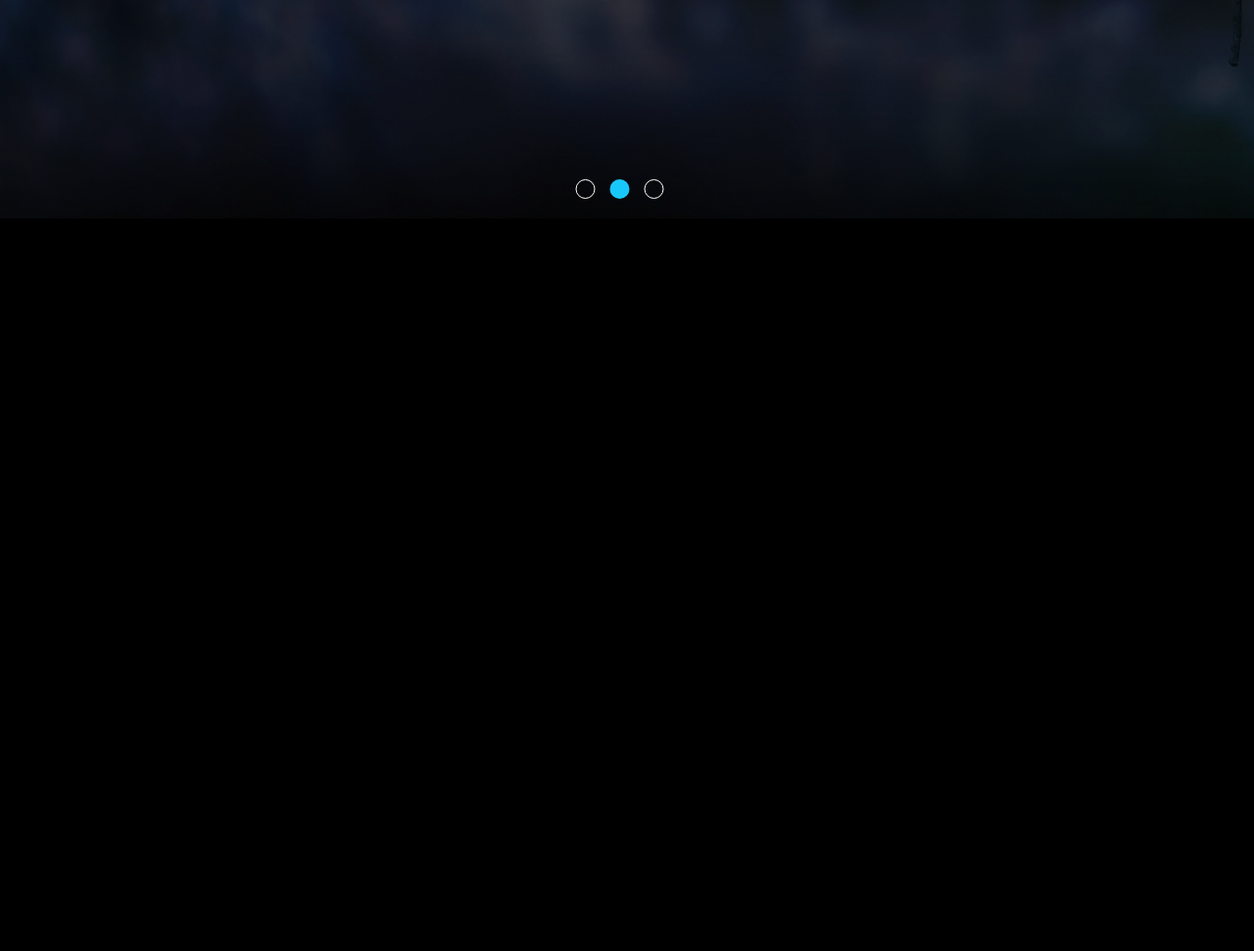
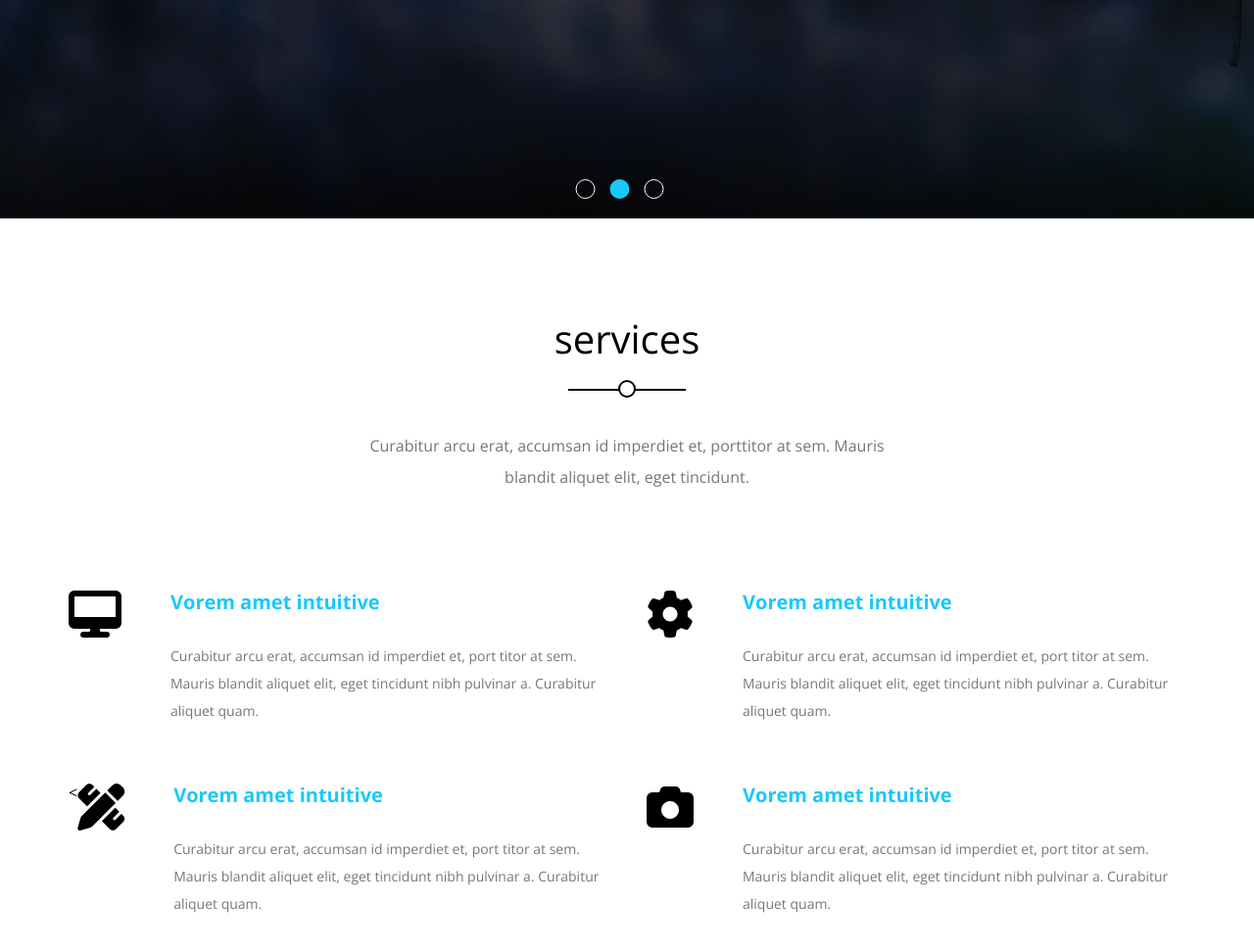
Before and after one commit to ma7moudma7joub/template2, a plain HTML site: page index.html in a window 1280 px wide. Shown: the part 577-1548 px from the top of the page at 98% size. Before the commit the page ends 800 px from the top, so only its background shows below. Drawn offline with nearby package versions, Linux system fonts and the light colour scheme.

Commit message:
services section is finished

```diff
--- a/css/kasper.css
+++ b/css/kasper.css
@@ -18,13 +18,52 @@ a {
 }
  body{
     font-family: "Open Sans", sans-serif;
-    background-color: black;
  }
  .container {
     padding: 0 15px;
     margin-left: auto;
     margin-right: auto;
  }
+ .main-heading {
+   text-align: center;
+ }
+ .main-heading h2 {
+   font-size:40px;
+   font-weight:normal;
+   position: relative;
+   transform:uppercase;
+   margin-bottom: 70px;
+ }
+ .main-heading h2:before {
+  content:"";
+  width: 120px;
+  background-color:black;
+  height: 2px;
+  position: absolute;
+  left: 50%;
+  transform: translateX(-50%);
+  bottom: -30px;
+ }
+ .main-heading h2:after {
+  content:"";
+  width:14px;
+  height: 14px;
+  border-radius:50%;
+  background-color: white;
+  border: 2px solid black;
+  position: absolute;
+  bottom:-37px;
+  left: 50%;
+  transform: translateX(-50%);
+ }
+ .main-heading p {
+  color: #777;
+  line-height:2;
+  margin:0 auto 100px;
+  width: 550px;
+  max-width: 100%;
+ }
+
  @media (min-width: 768px) {
     .container {
       width: 750px;
@@ -237,3 +276,29 @@ a {
     background-color: var(--main-color);
     border: none;
   }
+  .services {
+    padding-top:var(--section-padding);
+    padding-bottom:var(--section-padding);
+  }
+  .services .srv-container {
+    display:grid;
+    grid-template-columns: repeat(auto-fill, minmax(450px, 1fr));
+    grid-column-gap:40px;
+    grid-row-gap:60px;
+  }
+  .services .srv-container .srv {
+    display:flex;
+  }
+  .services .srv-container .srv i {
+    margin-right:50px;
+  }
+  .services .srv-container .srv h3 {
+    color: var(--main-color);
+    font-size: 20px;
+    padding-bottom: 30px;
+  }
+  .services .srv-container .srv p {
+    color: #777;
+    line-height: 2;
+    font-size: 14px;
+  }
--- a/index.html
+++ b/index.html
@@ -65,5 +65,52 @@
         <li></li>
       </div>
     </div>
+    <div class="services">
+        <div class="container">
+            <div class="main-heading">
+                <h2>services</h2>
+                <p>Curabitur arcu erat, accumsan id imperdiet et, porttitor at
+                     sem. Mauris blandit aliquet elit, eget tincidunt.</p>
+            </div>
+            <div class="srv-container">
+                <div class="srv">
+                    <i class="fas fa-desktop fa-3x"></i>
+                    <div class="text">
+                    <h3>Vorem amet intuitive</h3>
+                    <p>Curabitur arcu erat, accumsan id imperdiet et, port
+                    titor at sem. Mauris blandit aliquet elit, eget tincidunt
+                    nibh pulvinar a. Curabitur aliquet quam.</p>
+                    </div>
+                </div>
+                <div class="srv">
+                    <i class="fas fa-cog fa-3x"></i>
+                    <div class="text">
+                    <h3>Vorem amet intuitive</h3>
+                    <p>Curabitur arcu erat, accumsan id imperdiet et, port
+                    titor at sem. Mauris blandit aliquet elit, eget tincidunt
+                    nibh pulvinar a. Curabitur aliquet quam.</p>
+                    </div>
+                </div>
+                <div class="srv">
+                    <<i class="fas fa-pencil-ruler fa-3x"></i>
+                    <div class="text">
+                    <h3>Vorem amet intuitive</h3>
+                    <p>Curabitur arcu erat, accumsan id imperdiet et, port
+                    titor at sem. Mauris blandit aliquet elit, eget tincidunt
+                    nibh pulvinar a. Curabitur aliquet quam.</p>
+                    </div>
+                </div>
+                <div class="srv">
+                    <i class="fas fa-camera fa-3x"></i>
+                    <div class="text">
+                    <h3>Vorem amet intuitive</h3>
+                    <p>Curabitur arcu erat, accumsan id imperdiet et, port
+                    titor at sem. Mauris blandit aliquet elit, eget tincidunt
+                    nibh pulvinar a. Curabitur aliquet quam.</p>
+                    </div>
+                </div>
+            </div>
+        </div>
+    </div>
 </body>
 </html>
```
